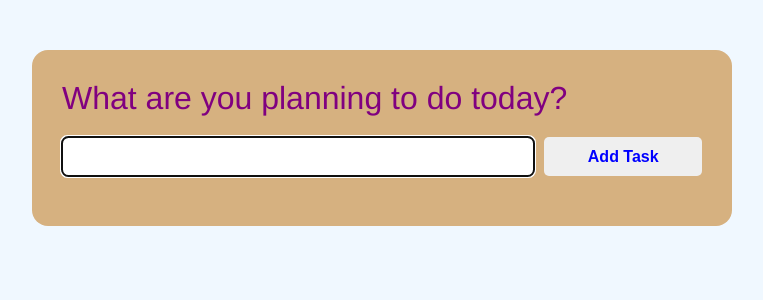
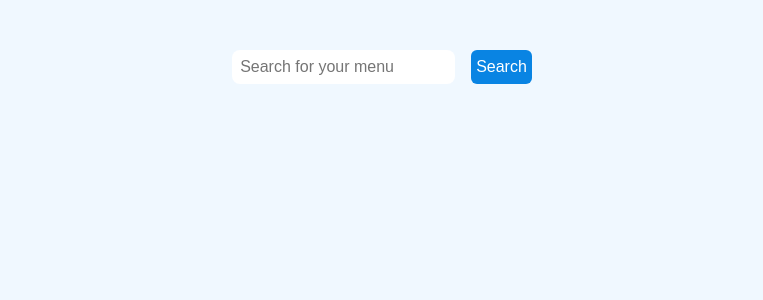
Before and after one commit to mohammadislamdeveloper365/react-portfolio, a React (Create React App) app: page / in a window 1280 px wide. Shown: the top 300 px of the page, without its empty margins (258-1021 px from the left). Built offline with nearby package versions, Linux system fonts and the light colour scheme.

Commit message:
feat: create Restaurant page and searchInput components

```diff
--- a/package.json
+++ b/package.json
@@ -7,6 +7,7 @@
     "@testing-library/jest-dom": "^6.9.1",
     "@testing-library/react": "^16.3.0",
     "@testing-library/user-event": "^13.5.0",
+    "classnames": "^2.5.1",
     "react": "^19.2.0",
     "react-dom": "^19.2.0",
     "react-icons": "^5.5.0",
--- a/src/App.js
+++ b/src/App.js
@@ -1,10 +1,11 @@
 import './App.css';
-import Todo from "./pages/Todo/Todo";
+import Restaurant from './pages/Restaurant/Restaurant';
+// import Todo from "./pages/Todo/Todo";
 
 function App() {
   return (
     <div className="App">
-       <Todo />
+       <Restaurant/>
     </div>
   );
 }
--- /dev/null
+++ b/src/components/Button/Button.js
@@ -0,0 +1,17 @@
+import React from 'react'
+import styles from './Button.module.css'
+import classNames from 'classnames'
+
+export default function Button(props) {
+    const { className, handleClick, type } = props;
+
+    function getButtonProps(){
+    return {
+      className: classNames(styles.searchButton, className),
+      type,
+      onClick: handleClick
+    }
+  }
+
+  return <button {...getButtonProps()}>Search</button>;
+}
--- /dev/null
+++ b/src/components/Button/Button.module.css
@@ -0,0 +1,6 @@
+.searchButton {
+    border: none;
+    border-radius: 6px;
+    font-size: 1rem;
+    padding: 8px 5px;
+}
--- a/src/components/CssLibrary/basic.css
+++ b/src/components/CssLibrary/basic.css
@@ -1,4 +1,6 @@
 :root {
     --primary-color: purple;
-
+    --primary-bg-color: #5D1049;
+    --light-blue-color: #0984e3;
+    --light-color: #ffffff;
 }
--- /dev/null
+++ b/src/components/SearchInput/SearchInput.js
@@ -0,0 +1,51 @@
+import React, { useState } from 'react'
+import classNames from 'classnames'
+import styles from './SearchInput.module.css'
+import Button from '../Button/Button';
+
+export default function SearchInput(props) {
+  const [searchItem, setSearchItem] = useState("");
+  const { className, placeholder, name } = props;
+
+  function getInputProps(){
+    return {
+      className: styles.searchInput,
+      name,
+      onChange: handleInputChange,
+      placeholder,
+      type: "text",
+      value: searchItem
+    }
+  }
+
+  function getButtonProps(){
+    return {
+      className: classNames(styles.searchButton),
+      type: "button",
+      handleClick: handleClick
+    }
+  }
+
+  function getSearchInputProps(){
+    return {
+      className: classNames(className),
+    }
+  }
+
+   function handleClick(){
+        if(searchItem !== '') {
+          console.log(searchItem)
+        }
+    }
+
+  function handleInputChange(e) {
+    setSearchItem(e.target.value)
+  }
+
+  return (
+    <div {...getSearchInputProps()}>
+      <input {...getInputProps()}/>
+      <Button {...getButtonProps()}/>
+    </div>
+  )
+}
--- /dev/null
+++ b/src/components/SearchInput/SearchInput.module.css
@@ -0,0 +1,12 @@
+.searchInput {
+    border: none;
+    border-radius: 0.5rem;
+    font-size: 1rem;
+    margin-right: 1rem;
+    padding: 0.5rem;
+}
+
+.searchButton {
+    color: var(--light-color);
+    background-color: var(--light-blue-color)
+}
--- /dev/null
+++ b/src/pages/Restaurant/Restaurant.js
@@ -0,0 +1,22 @@
+import React from 'react';
+import SearchInput from '../../components/SearchInput/SearchInput';
+import styles from './Restaurant.module.css';
+
+export default function Restaurant() {
+    function getSearchInputProps(){
+        return {
+            className: {
+              [styles.searchInput]: true
+            },
+            name: "search-menu",
+            placeholder: "Search for your menu"
+        }
+    }
+
+  return (
+    <div>
+      <SearchInput {...getSearchInputProps()}/>
+      <div className={styles.restaurantPageContainer}></div>
+    </div>
+  )
+}
--- /dev/null
+++ b/src/pages/Restaurant/Restaurant.module.css
@@ -0,0 +1,14 @@
+@import '../../components/CssLibrary/basic.css';
+
+.restaurantPageContainer {
+    background-color: var(--primary-bg-color);
+}
+
+.searchInput {
+    border: none;
+    border-radius: 1rem;
+    display: block;
+    text-align: center;
+    margin: 0 auto;
+    width: 25%;
+}
```
Also changed, not shown: 1 other file (tests, documents, lock files or other folders).
